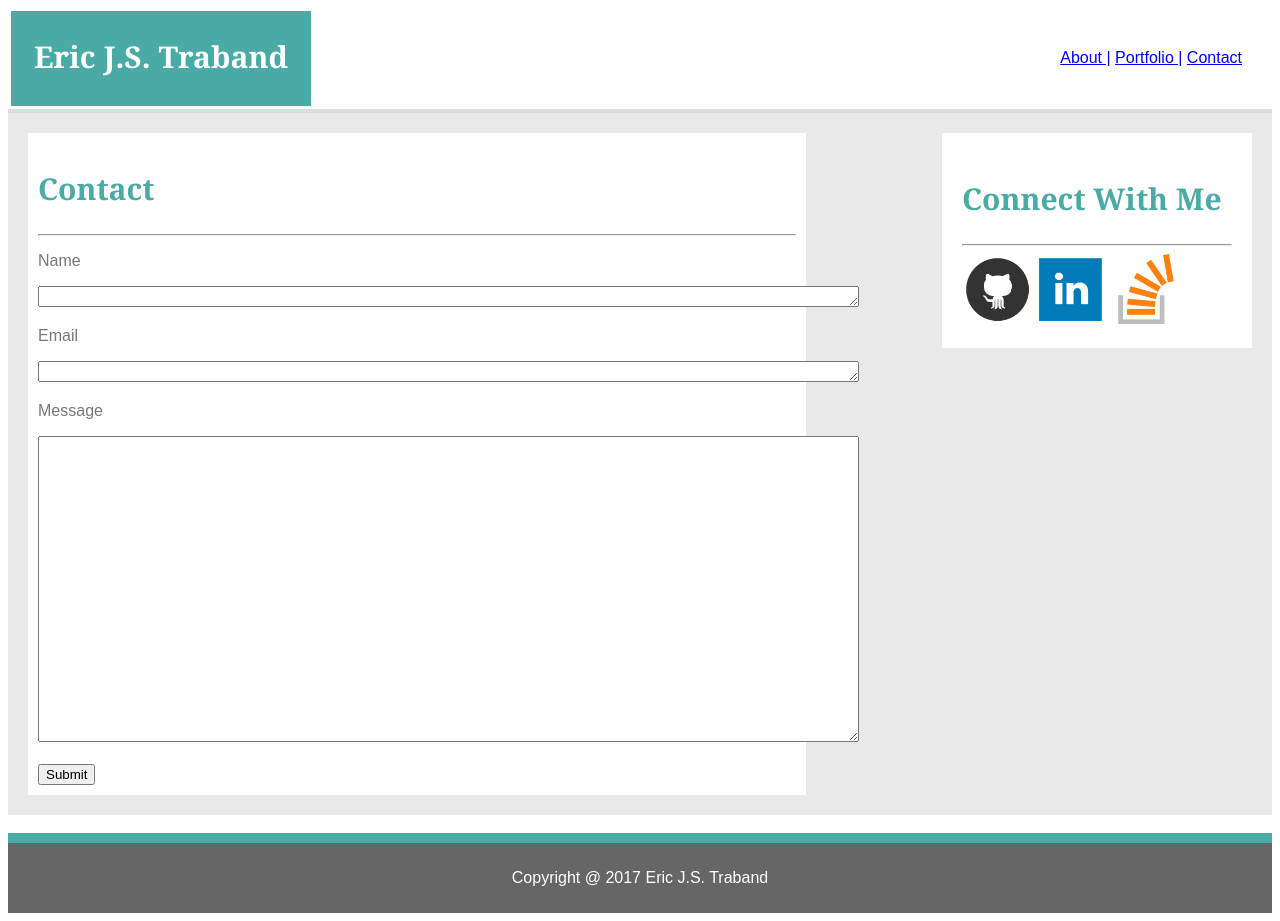
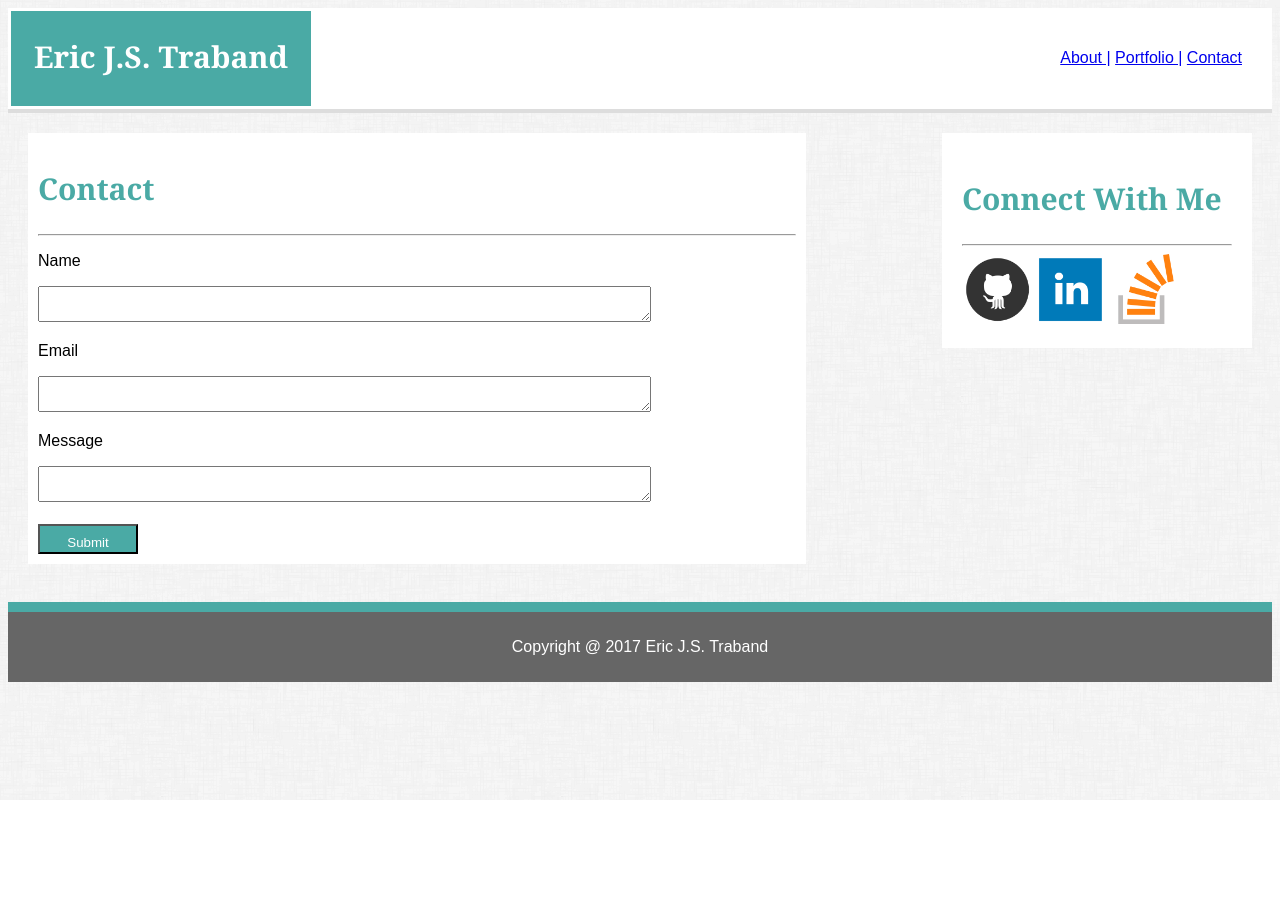
Before and after one commit to ejstraband/Basic-Portfolio, a plain HTML site: page contact.html in a window 1280 px wide. After the commit the page ends 800 px from the top, so only its background shows below. Drawn offline with Linux system fonts and the light colour scheme.

Commit message:
final draft

```diff
--- a/assets/css/style.css
+++ b/assets/css/style.css
@@ -3,8 +3,9 @@ h1, h2, h3 {
 }
 
 body {
-	color: #777777;
+	/*color: #777777;*/
 	font-family: 'Arial', 'Helvetica Neue', Helvetica, sans-serif;
+	background-image: url("../images/dust_scratches/dust_scratches.png");
 }
 
 .banner {
@@ -41,6 +42,8 @@ body {
 
 li {
    	display: inline;
+
+
 }
 
 .flathr{
@@ -53,7 +56,7 @@ li {
 /*	border: solid;
 	border-color: blue;*/
 	margin: 0px;
-	background-color: #E9E9E9;
+	/*background-color: #E9E9E9;*/
 	border-top: solid;
 	border-width: 4px;
 	border-color: #dddddd;
@@ -66,7 +69,7 @@ article {
 	padding: 10px;
 	margin: 20px;
 	width: 60%;
-	background-color: white;
+	background-color: #ffffff;
 }
 
 .biopic {
@@ -85,7 +88,7 @@ aside {
 	float: right;
 /*	border: solid;
 	border-color: red*/
-	background-color: white;
+	background-color: #ffffff;
 	margin: 20px;
 	padding: 20px;
 }
@@ -111,6 +114,14 @@ footer {
 	padding-bottom: : 5px;
 }
 
+.message {
+	width: 80%;
+}
+
+.messageTall {
+	height: 80px;
+}
+
 .portfolioImage {
     position: relative;
     float: left;
@@ -128,6 +139,15 @@ footer {
 	position: absolute;
 	top: 100px;
 }
+
+/*
+.inputMessage {
+	width: 90%
+	height: 50%;
+}
+*/
+
+/*Original Shitty CSS*/
 
 /*
 Swing One
--- a/contact.html
+++ b/contact.html
@@ -38,17 +38,17 @@
 		<form>
 
 			<p>Name</p>
-			<textarea name="name" rows="1" cols="100"></textarea>
+			<textarea name="name"  class="message"></textarea>
 			<p>Email</p>
-			<textarea name="email" rows="1" cols="100"></textarea>
+			<textarea name="email"  class="message"></textarea>
 			<p>Message</p>
 			<!-- <input type="text"> -->
-			<textarea name="message" rows="20" cols="100"></textarea>
+			<textarea name="message" class="message"></textarea>
 
 			<!-- <p class="submitButton">Submit</p> -->
 			<br>
 			<br>
-			<input type="submit" value="Submit">
+			<input type="submit" value="Submit" class="submitButton">
 
 		</form>
 
```
Also changed, not shown: portfolio.html (+0 -2 lines).
